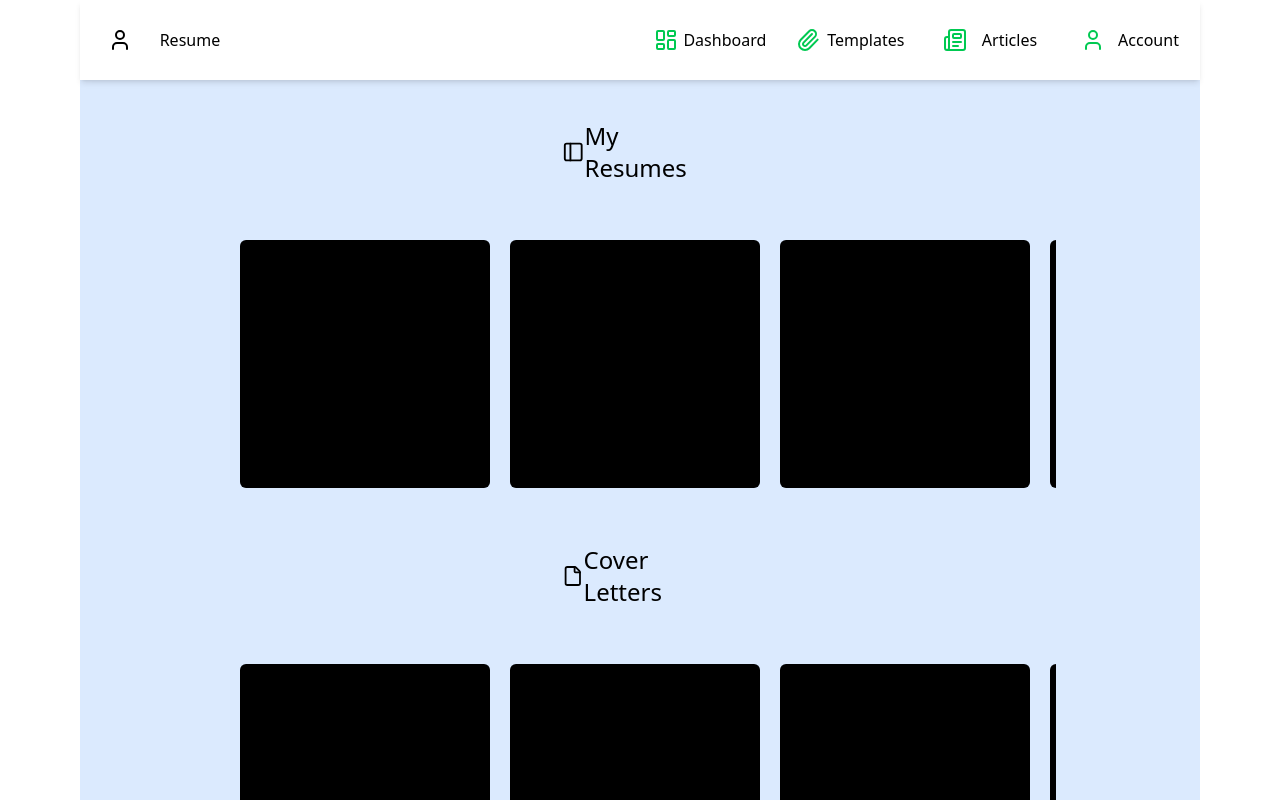
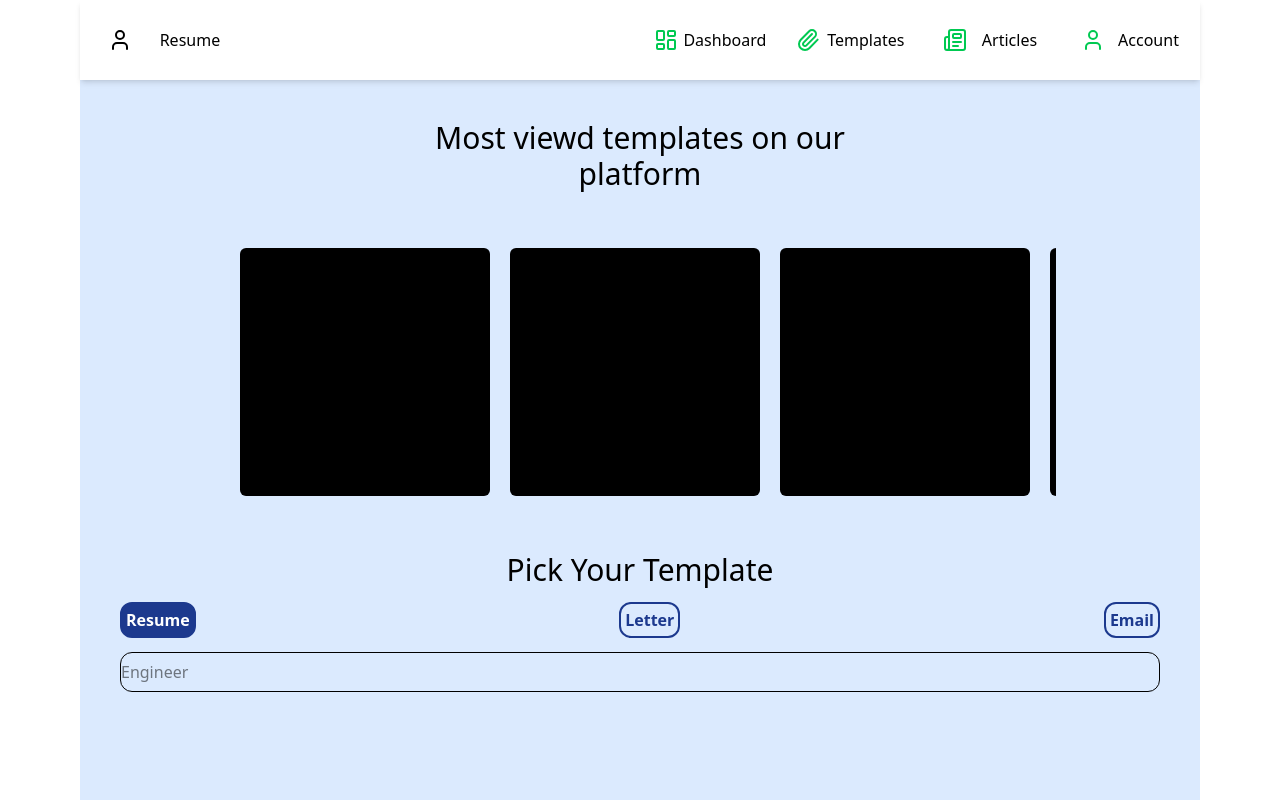
Before and after one commit to Pradeep-env/Resume_Maker, a React (Vite) app in the folder frontend/: page / in a window 1280 px wide. Both pictures are taken after a click on the link "Templates". Built offline with nearby package versions, Linux system fonts and the light colour scheme.

Commit message:
templates file crated, zustand used for state

```diff
--- a/frontend/src/components/Navbar.tsx
+++ b/frontend/src/components/Navbar.tsx
@@ -1,16 +1,22 @@
 import {MenuIcon, Newspaper, User , Paperclip, LayoutDashboard, X } from "lucide-react"
 import { useState } from "react"
+import { hotStore } from "../store/hot"
 
 const Navbar = () => {
     const userOpt =[
-        {name: "Dashboard", link: "#", icon: <LayoutDashboard className="text-green-500"/>},
-        {name: "Templates", link: "#", icon: <Paperclip className="text-green-500"/>},
-        {name: "Articles", link: "#", icon: <Newspaper className="text-green-500"/>},
-        {name: "Account", link: "#", icon: <User className="text-green-500"/>},
+        {name: "Dashboard", link: "#", icon: <LayoutDashboard className="text-green-500"/>, num: 1},
+        {name: "Templates", link: "#", icon: <Paperclip className="text-green-500"/>, num: 2},
+        {name: "Articles", link: "#", icon: <Newspaper className="text-green-500"/>, num: 3},
+        {name: "Account", link: "#", icon: <User className="text-green-500"/>, num: 4},
     ]
     const [menu,setMenu] = useState(false);
     const handleMenu = () => {
         setMenu(!menu)
+    }
+
+    const {setDash} = hotStore()
+    const changeDash=(x: number) => {
+        setDash(x)
     }
   return (
     <div className="h-[10vh] w-full flex items-center justify-between shadow-md z-10 relative">
@@ -24,7 +30,7 @@ const Navbar = () => {
 
           </a>
         {userOpt.map((opt) => (
-          <a href={opt.link} key={opt.name} className="h-full w-full flex items-center lg:justify-between lg:justify-evenly px-2" style={{"display": menu? "none": "flex"}}>
+          <a href={opt.link} key={opt.name} className="h-full w-full flex items-center lg:justify-between lg:justify-evenly px-2" style={{"display": menu? "none": "flex"}} onClick={()=>{changeDash(opt.num)}}>
             {opt.icon}
             <p className="hover:border-b-2 border-green-500 ml-3 lg:m-0">{opt.name}</p>
           </a>
--- a/frontend/src/pages/Home.tsx
+++ b/frontend/src/pages/Home.tsx
@@ -1,11 +1,16 @@
 
 import Navbar from "../components/Navbar"
 import Dashboard from "./Dashboard"
+import Templates from "./Templates"
+import { hotStore } from "../store/hot"
 const Home = () => {
+  const {dash} = hotStore()
   return (
     <div className="w-[100%] h-[100%] bg-white rounded-xl scrollbar">
       <Navbar/>
-      <Dashboard/>
+      {dash===1 && <Dashboard/>}
+      {dash===2 && <Templates/>}
+
     </div>
   )
 }
--- /dev/null
+++ b/frontend/src/pages/Templates.tsx
@@ -0,0 +1,44 @@
+import { useState } from "react"
+
+const Templates = () => {
+    const [item, Sitem] = useState(1);
+    const [holder, setHolder] = useState(0);
+    setInterval(() => {
+        if (holder === items.length - 1) {
+            setHolder(0)
+        } else {
+            setHolder(holder + 1)
+        }
+    }, 5000);
+
+    const changeItem = (x: number) => {
+        Sitem(x)
+    }
+    const items = [
+        "Manager", "HR", "Developer", "Designer", "Sales", "Accountant", "Secretary", "Receptionist", "Teacher", "Engineer",
+    ]
+  return (
+    <div className=" w-full h-full p-10 overflow-y-auto scroll-smooth bg-blue-100">
+        <h1 className="w-[80%] h-fit flex items-center justify-evenly text-xl font-medium mx-auto lg:text-3xl lg:w-[50%] xl:w-[50%] text-center">Most viewd templates on our platform</h1>
+        <div className="w-full h-[40vh] md:h-[50vh] xl:h-[35vh] flex gap-5 overflow-x-auto my-10 p-4 xl:w-[80%] mx-auto">
+
+           <div className="h-full min-w-[250px] bg-black flex-shrink-0 rounded-md"></div>
+           <div className="h-full min-w-[250px] bg-black flex-shrink-0 rounded-md"></div>
+           <div className="h-full min-w-[250px] bg-black flex-shrink-0 rounded-md"></div>
+           <div className="h-full min-w-[250px] bg-black flex-shrink-0 rounded-md"></div>
+           <div className="h-full min-w-[250px] bg-black flex-shrink-0 rounded-md"></div>
+
+       </div>
+        <h1 className="w-[80%] h-fit flex items-center justify-evenly text-xl font-medium mx-auto lg:text-3xl lg:w-[50%] xl:w-[50%] text-center">Pick Your Template</h1>
+        <div className="w-full h-[5vh] mx-auto mt-3 flex items-center justify-between font-bold">
+            <p className={`w-fit h-fit p-1 border-2 border-blue-900 rounded-xl text-blue-900 ${item === 1? "bg-blue-900 text-white": ""}`} onClick={() => changeItem(1)}>Resume</p>
+            <p className={`w-fit h-fit p-1 border-2 border-blue-900 rounded-xl text-blue-900 ${item === 2? "bg-blue-900 text-white": ""}`} onClick={() => changeItem(2)}>Letter</p>
+            <p className={`w-fit h-fit p-1 border-2 border-blue-900 rounded-xl text-blue-900 ${item === 3? "bg-blue-900 text-white": ""}`} onClick={() => changeItem(3)}>Email</p>
+
+        </div>
+        <input type="text" className="w-full h-[5vh] border rounded-xl mx-auto mt-3" placeholder={items[Math.floor(Math.random() * items.length)]}/>
+    </div>
+  )
+}
+
+export default Templates
--- /dev/null
+++ b/frontend/src/store/hot.ts
@@ -0,0 +1,13 @@
+import { create } from "zustand";
+
+interface hotty {
+    dash: number;
+    setDash: (x: number) => void;
+
+}
+
+export const hotStore = create<hotty>((set) => ({
+
+  dash: 1,
+  setDash: (x: number) => set({ dash: x }),
+}));
```
